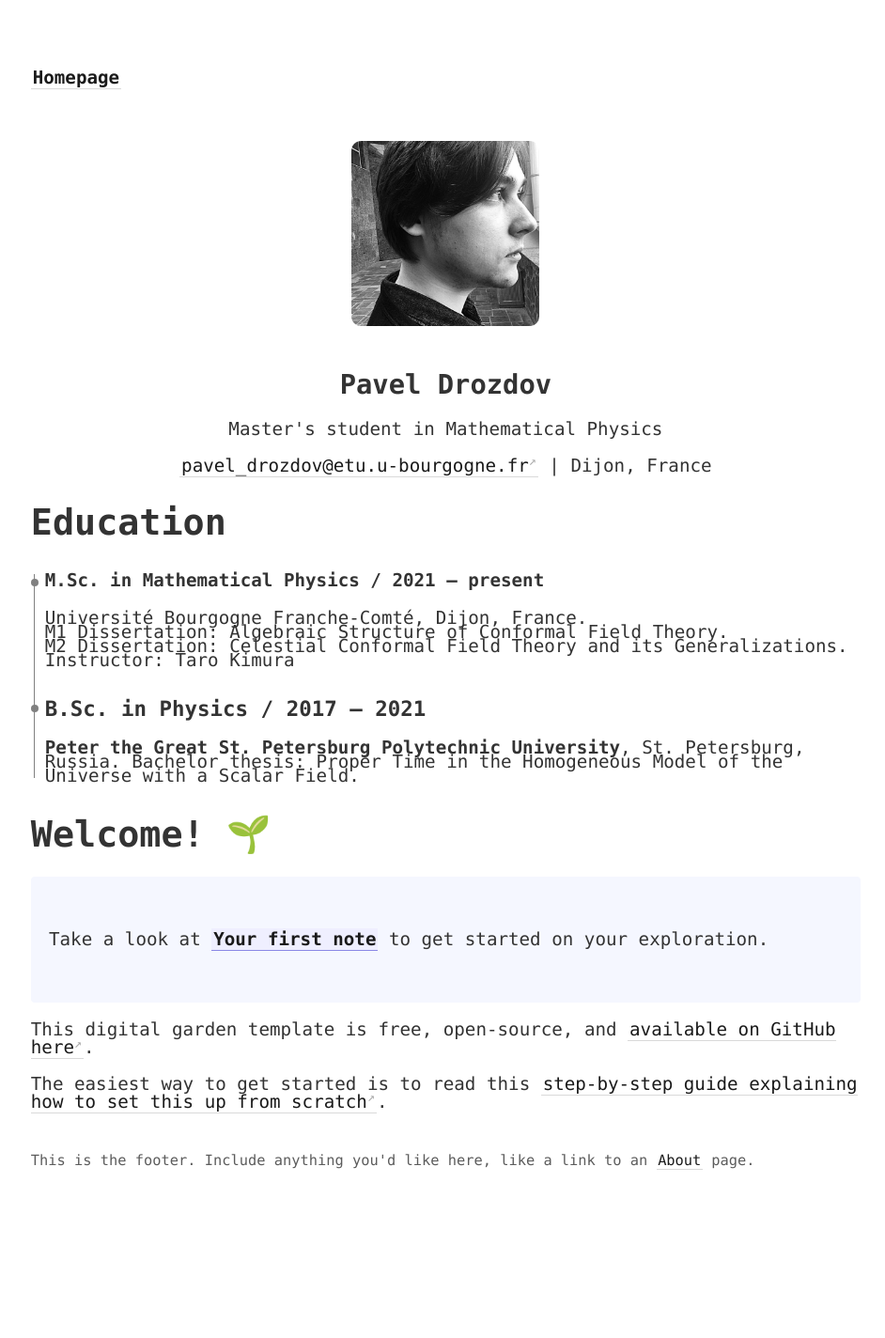
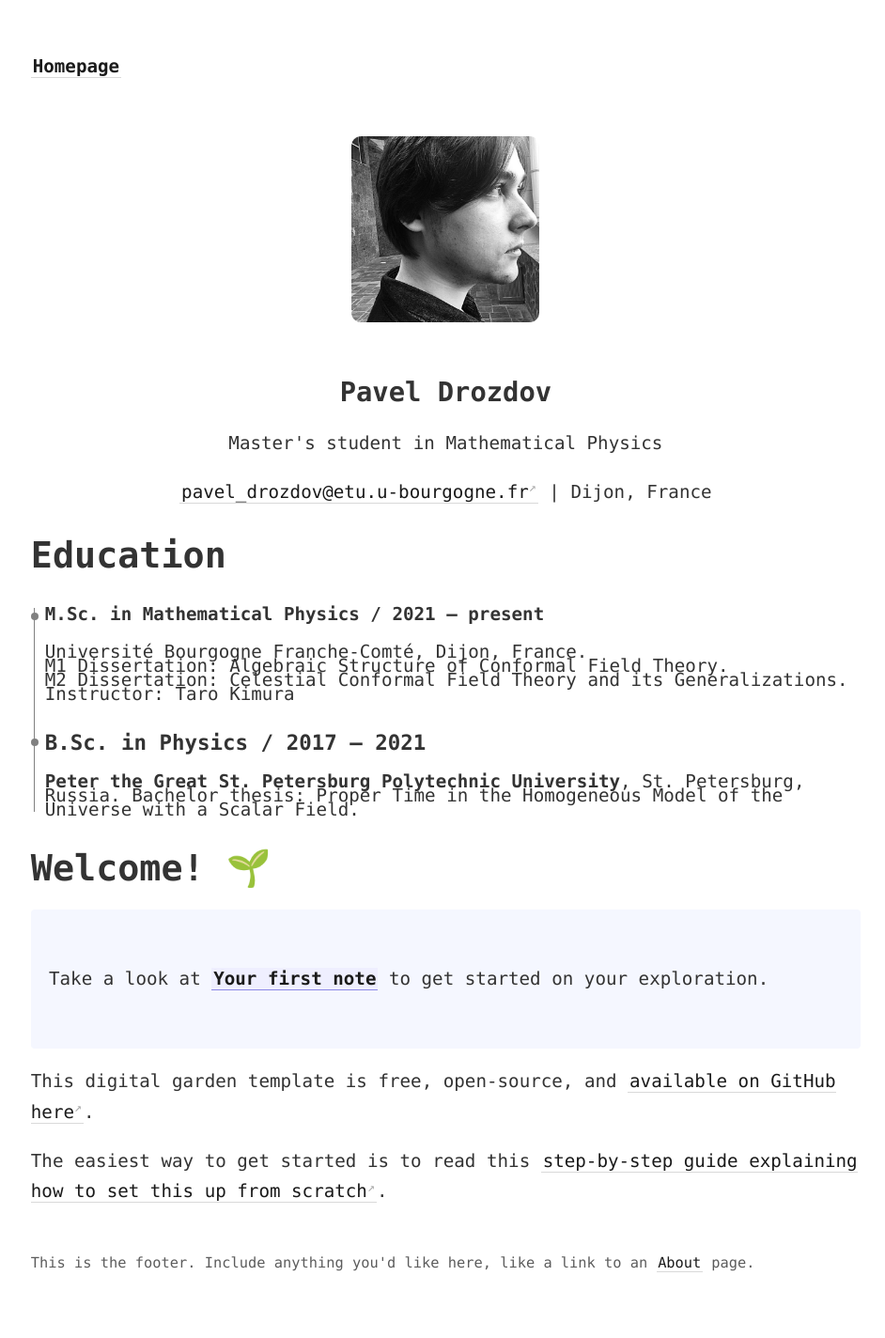
Before and after one commit to senseofeternity/drozdov, a Jekyll site: the page built from _pages/index.md, in a window 1280 px wide. Shown: the whole page at 94% size, without its empty margins (44-986 px from the left). Built offline with Jekyll 4.4.1, drawn with Linux system fonts in a browser that asks for light colours; before the commit the page ends 1328 px from its top, so only the background shows below that.

Commit message:
Update _style.scss

```diff
--- a/_sass/_style.scss
+++ b/_sass/_style.scss
@@ -9,9 +9,9 @@
 body {
   box-sizing: content-box;
   font-family: $font-family;
-  margin: -1 auto;
-  line-height: 1;
-  padding: 6vh 6vw;
+  margin: 0 auto;
+  line-height: 1.7;
+  padding: 4vh 6vw;
   overflow-x: hidden;
   color: $color-text;
   font-size: 1rem;
@@ -21,6 +21,7 @@
     font-size: 1.2rem;
   }
 }
+
 
 time {
   display: block;
```
